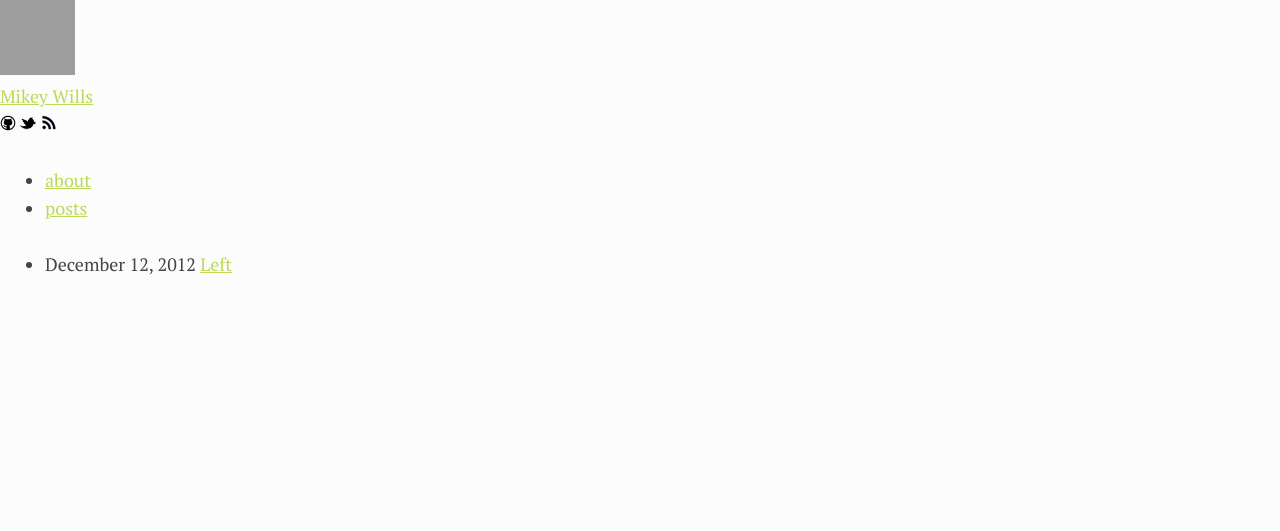
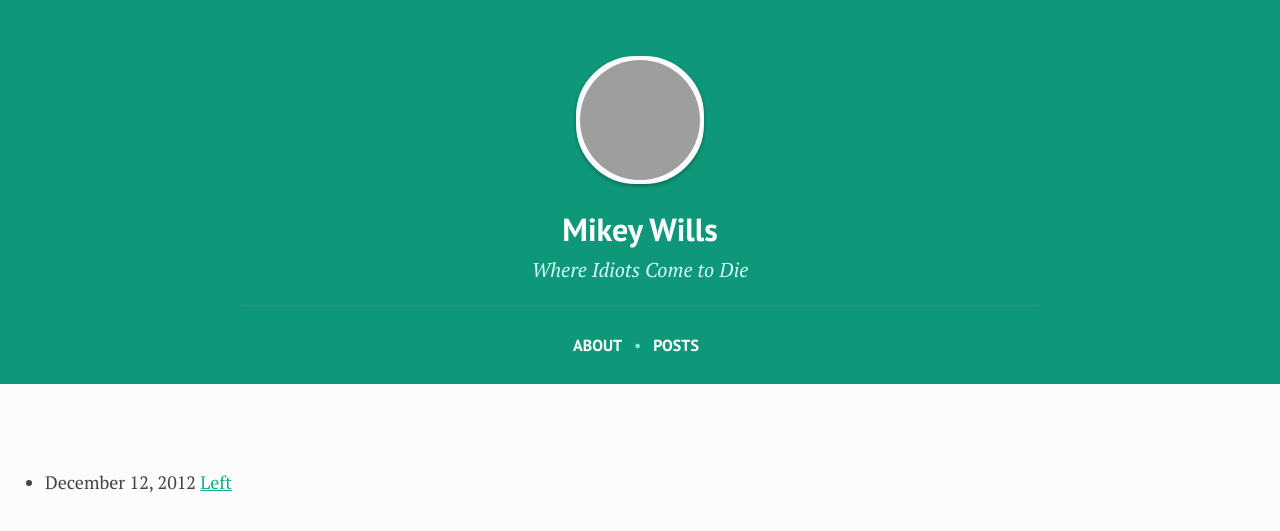
Before and after one commit to stylehatch/bryant, a Jekyll site: the page built from index.html, in a window 1280 px wide. Shown: the top 531 px of the page. Built offline with Jekyll 4.4.1, drawn with Linux system fonts in a browser that asks for light colours; nearby versions of some CDN libraries; Markdown is read by kramdown in place of the engine named in the settings; grey boxes are pictures that could not be loaded.

Commit message:
Header section working

```diff
--- a/_config.yml
+++ b/_config.yml
@@ -16,7 +16,7 @@ gravatar_url: http://gravatar.com/avatar/7f3afdc92cd5fb8bbdf12d8d33a88839
 
 # Color Options
 text_color: '#444444'
-accent_color: '#BADA55'
+accent_color: '#11af8c'
 hover_color: '#0e7c63'
 subtle_color: '#999999'
 title_color: '#222222'
--- a/_layouts/layout.html
+++ b/_layouts/layout.html
@@ -47,33 +47,27 @@
   <script type="text/javascript" src="/js/application.js"></script>
 </head>
 
-<body>
-  <section class="sidebar">
-    <a href="/">
-      <img src="{{ site.gravatar_url }}?s=150" height="75" width="75" class="avatar" />
-    </a>
-
-    <section class="name">
-      <a href="/">
-        <span id="fname">{{ site.name|split:' '|first }}</span>
-        <span id="lname">{{ site.name|split:' '|last }}</span>
-      </a>
+<header class="site-info">
+  <div class="container">
+    <section class="description">
+      {% if site.gravatar_url %}
+      <a href="/" title="{{ site.name }} - Home" class="portrait-icon"><img src="{{ site.gravatar_url }}" alt="{{ site.name }}"></a>
+      {% endif %}
+      <h1><a href="/" title="{{ site.name }} - Home">{{ site.name }}</a></h1>
+      <p>{{ site.description }}</p>
     </section>
 
-    <section class="meta">
-      <a href="https://github.com/{{ site.github }}" target="_blank"><img src="/images/github.png" /></a>
-      <a href="https://twitter.com/{{ site.twitter }}" target="_blank"><img src="/images/twitter.png"></a>
-      <a href="/atom.xml"><img src="/images/rss.png" /></a>
-    </section>
+    <nav class="pages">
+      <a href="/" title="{{ site.name }} - Home" class="portrait-icon user-icon"><img src="{{ site.gravatar_url }}" alt="{{ site.name }}"></a>
+      <ul>
+        <li><a href="/about.html" title="about">About</a></li>
+        <li><a href="/" title="posts">Posts</a></li>
+      </ul>
+    </nav>
+  </div>
+</header>
 
-    <section class="sections">
-      <ul>
-        <li><a href="/about.html">about</a></li>
-        <li><a href="/">posts</a></li>
-      </ul>
-    </section>
-  </section>
-
+<body>
   {{ content }}
 </body>
 
```
